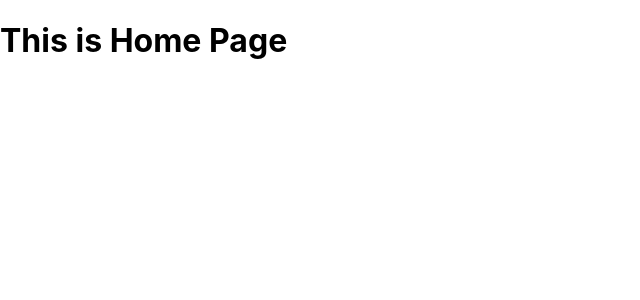
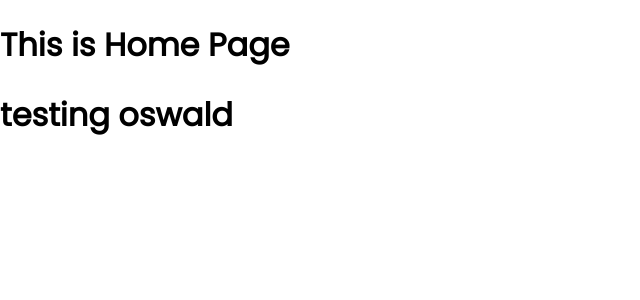
Before and after one commit to Olympicene/WildHacks-2024-Project, a React (Create React App) app in the folder client/: page /home in a window 1280 px wide. Shown: the top 300 px of the page, without its empty margins (0-640 px from the left). Built offline with nearby package versions, Linux system fonts and the light colour scheme.

Commit message:
added font

```diff
--- a/client/public/index.html
+++ b/client/public/index.html
@@ -3,6 +3,7 @@
   <head>
     <meta charset="utf-8" />
     <link rel="icon" href="%PUBLIC_URL%/favicon.ico" />
+    <link rel="stylesheet" href="https://fonts.googleapis.com/css?family=Poppins">
     <meta name="viewport" content="width=device-width, initial-scale=1" />
     <meta name="theme-color" content="#000000" />
     <meta
--- a/client/src/components/Card/Info/Info.css
+++ b/client/src/components/Card/Info/Info.css
@@ -0,0 +1,3 @@
+h1 {
+    font-family: "Poppins", sans-serif;
+}
--- a/client/src/components/Card/Info/Info.js
+++ b/client/src/components/Card/Info/Info.js
@@ -0,0 +1,12 @@
+import React from 'react';
+
+const Info = () => {
+    require("./Info.css");
+    return (
+        <div>
+            <h1>testing oswald</h1>
+        </div>
+    )
+}
+
+export default Info;
--- a/client/src/views/Homepage/Homepage.js
+++ b/client/src/views/Homepage/Homepage.js
@@ -1,7 +1,11 @@
 import * as React from 'react'
+import Info from '../../components/Card/Info/Info';
 const Homepage = () => {
     return (
-        <h1>This is Home Page</h1>
+        <div>
+            <h1>This is Home Page</h1>
+            <Info/>
+        </div>
     )
 }
 
```
